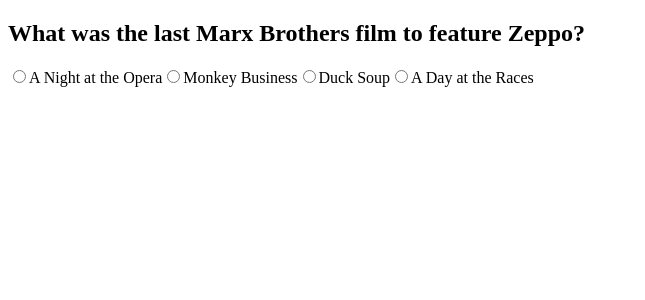
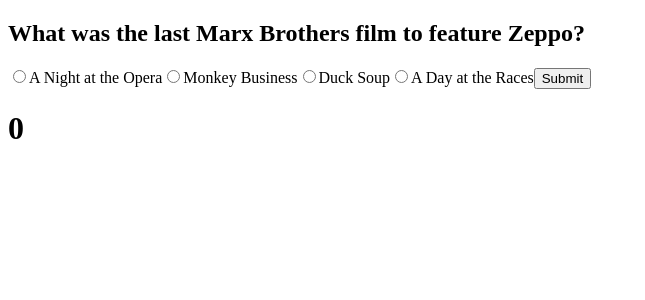
Before and after one commit to rahulpedapudi/react-quiz-app, a React (Vite) app: page / in a window 1280 px wide. Shown: the top 300 px of the page, without its empty margins (0-645 px from the left). Built offline with nearby package versions, Linux system fonts and the light colour scheme.

Commit message:
add handleSubmit and handleChange

```diff
--- a/src/components/Question.jsx
+++ b/src/components/Question.jsx
@@ -3,6 +3,7 @@
 import data from "../../api/data";
 import Option from "./Options";
 import { useEffect, useState } from "react";
+import Score from "./Scores";
 
 export default function Question() {
   const [question, setQuestion] = useState({
@@ -16,7 +17,8 @@
   });
 
   const [answer, setAnswer] = useState([]);
-  const [isCorrect, setCorrect] = useState(false);
+  const [isCorrect, setCorrect] = useState(null);
+  const [score, setScore] = useState(0);
 
   useEffect(() => {
     const allAnswers = [...question.incorrect_answers, question.correct_answer];
@@ -35,7 +37,19 @@
   };
 
   function handleClick(e) {
-    console.log(e.target.id);
+    if (e.target.id === question.correct_answer) {
+      setCorrect(true);
+    } else {
+      setCorrect(false);
+    }
+  }
+
+  function handleSubmit(e) {
+    if (isCorrect) {
+      setScore(score + 1);
+      // next question
+    }
+    e.preventDefault();
   }
   //   useEffect(() => {
   //     const fetchData = async () => {
@@ -61,7 +75,10 @@
         {answer.map((ans, index) => (
           <Option isChecked={handleClick} key={index} id={ans} ans={ans} />
         ))}
+        <button onClick={handleSubmit}>Submit</button>
       </form>
+
+      <Score score={score} />
     </div>
   );
 }
--- a/src/components/Scores.jsx
+++ b/src/components/Scores.jsx
@@ -1,9 +1,9 @@
 import React from "react";
 
-export default function Score() {
+export default function Score(props) {
   return (
     <div>
-      <h1>Score</h1>
+      <h1>{props.score}</h1>
     </div>
   );
 }
```
